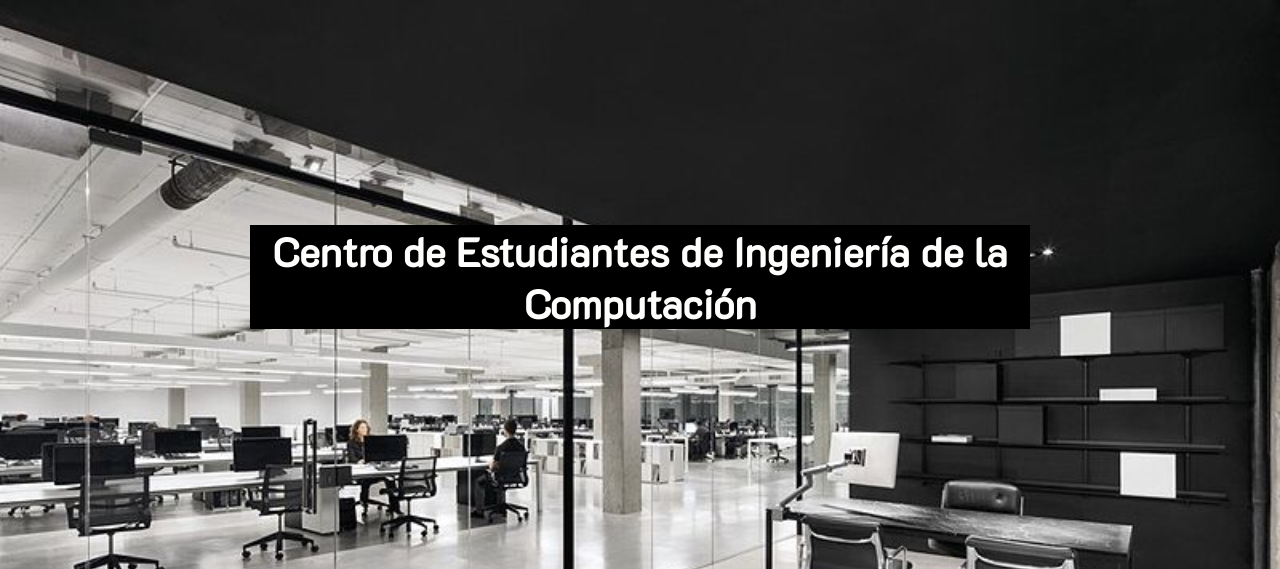
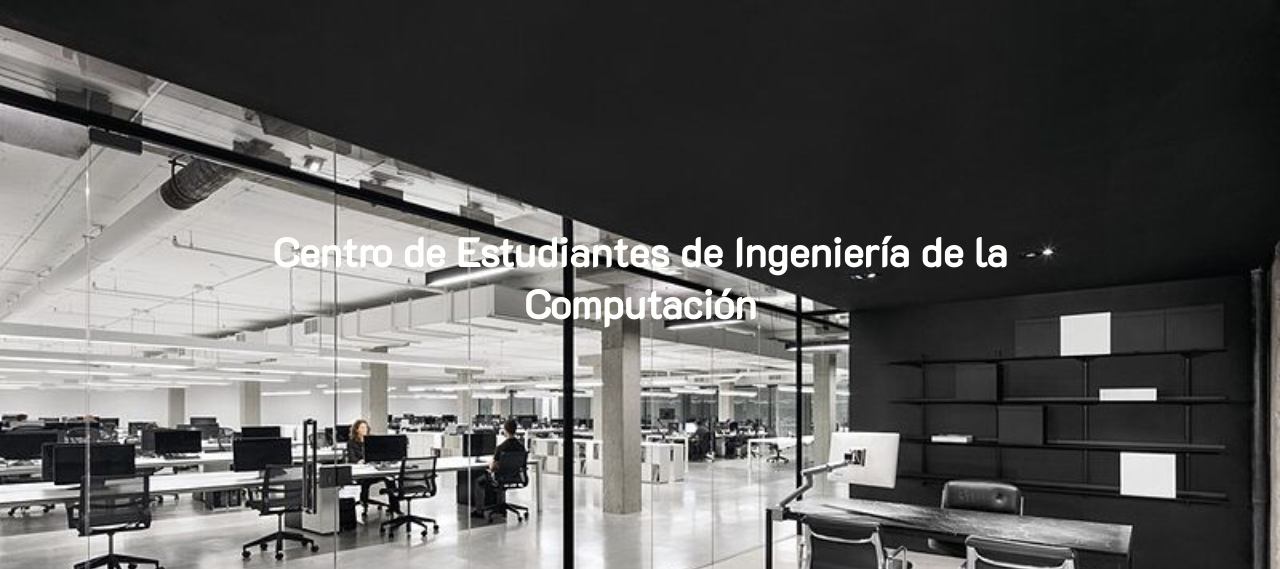
Before and after one commit to usbceic/ceic-site, a Django app: template ceic_site/templates/home.html in a window 1280 px wide. Shown: the part 102-671 px from the top of the page. Run offline with Django 3.2, Linux system fonts and the light colour scheme; the template is opened without the code that fills it, so the values that code supplies are empty.

Commit message:
Eliminado Fondo Negro

```diff
--- a/ceic_site/templates/assets/CSS/home.css
+++ b/ceic_site/templates/assets/CSS/home.css
@@ -87,9 +87,6 @@ header li{
     margin: 250px;
 }
 
-.main-title h1{
-    background: #000;
-}
 
 /*Espacio de Creatividad*/
 .Nada{
```
